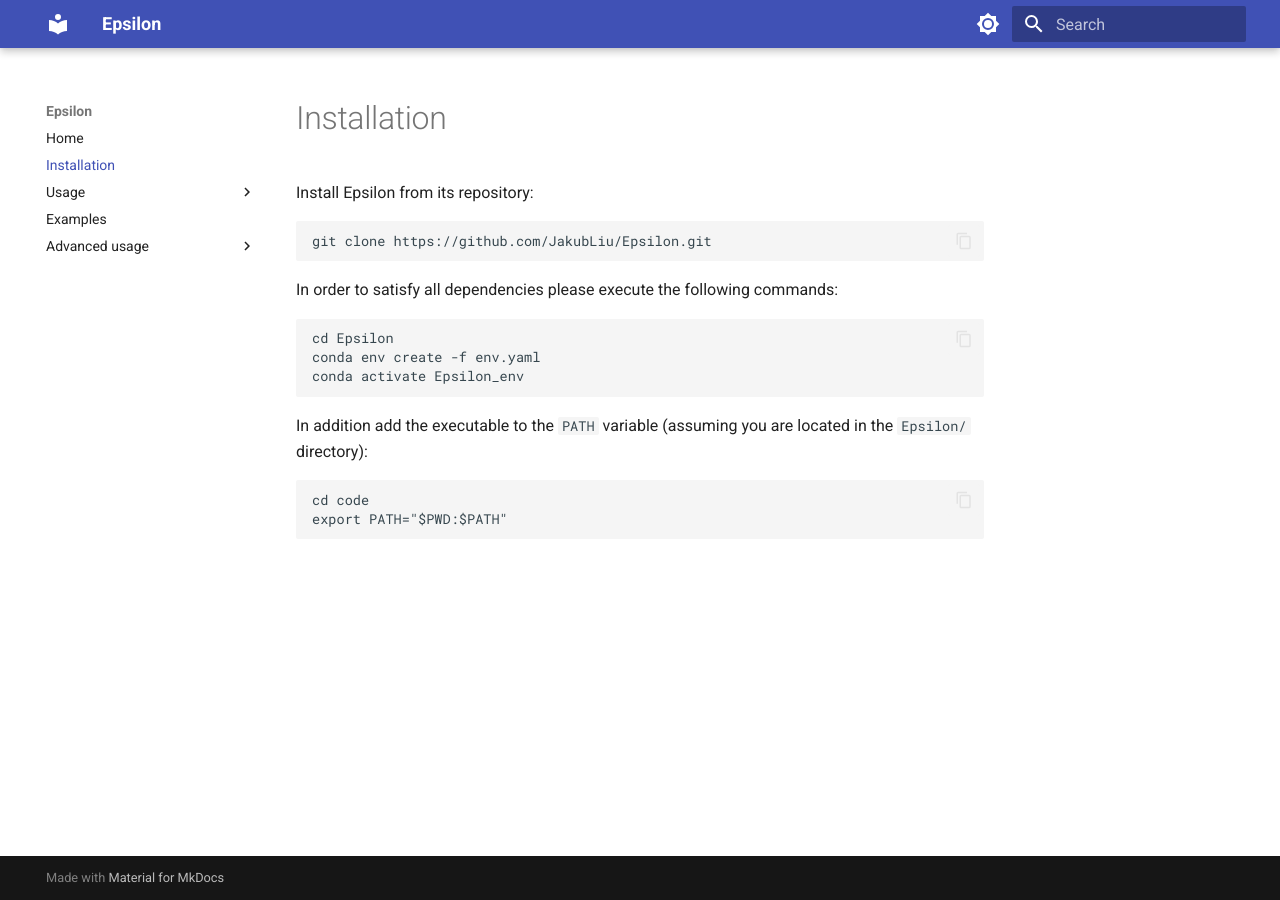
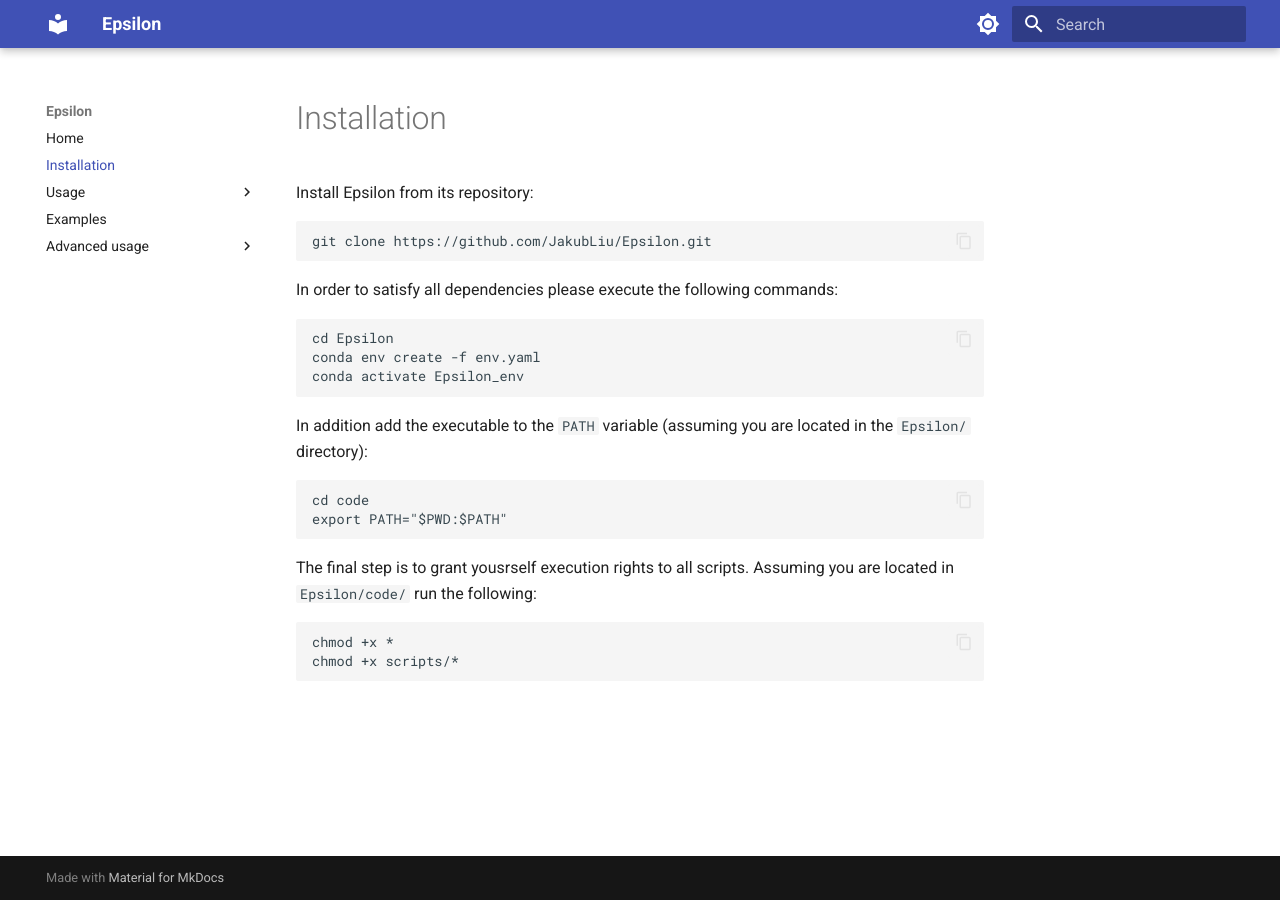
Before and after one commit to JakubLiu/Epsilon, an MkDocs documentation site: the page built from docs/installation.md, in a window 1280 px wide. Built offline with MkDocs 1.6.1 and Material for MkDocs 9.7.7, drawn with Linux system fonts in a browser that asks for light colours.

Commit message:
add chmod +x note

````diff
--- a/docs/installation.md
+++ b/docs/installation.md
@@ -21,3 +21,10 @@
 cd code
 export PATH="$PWD:$PATH"
 ```
+
+The final step is to grant yousrself execution rights to all scripts. Assuming you are located in ```Epsilon/code/``` run the following:
+
+```bash
+chmod +x *
+chmod +x scripts/*
+```
````
